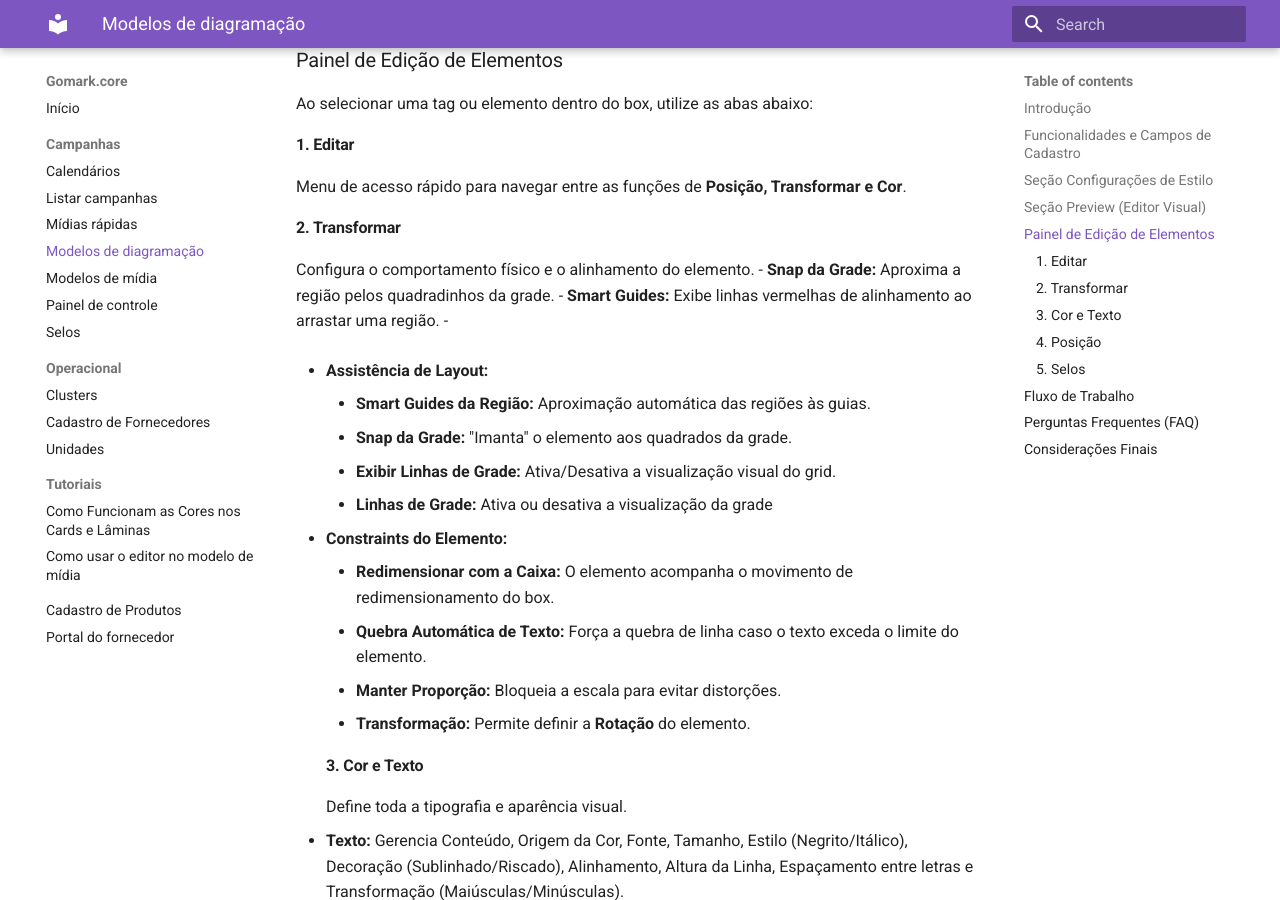
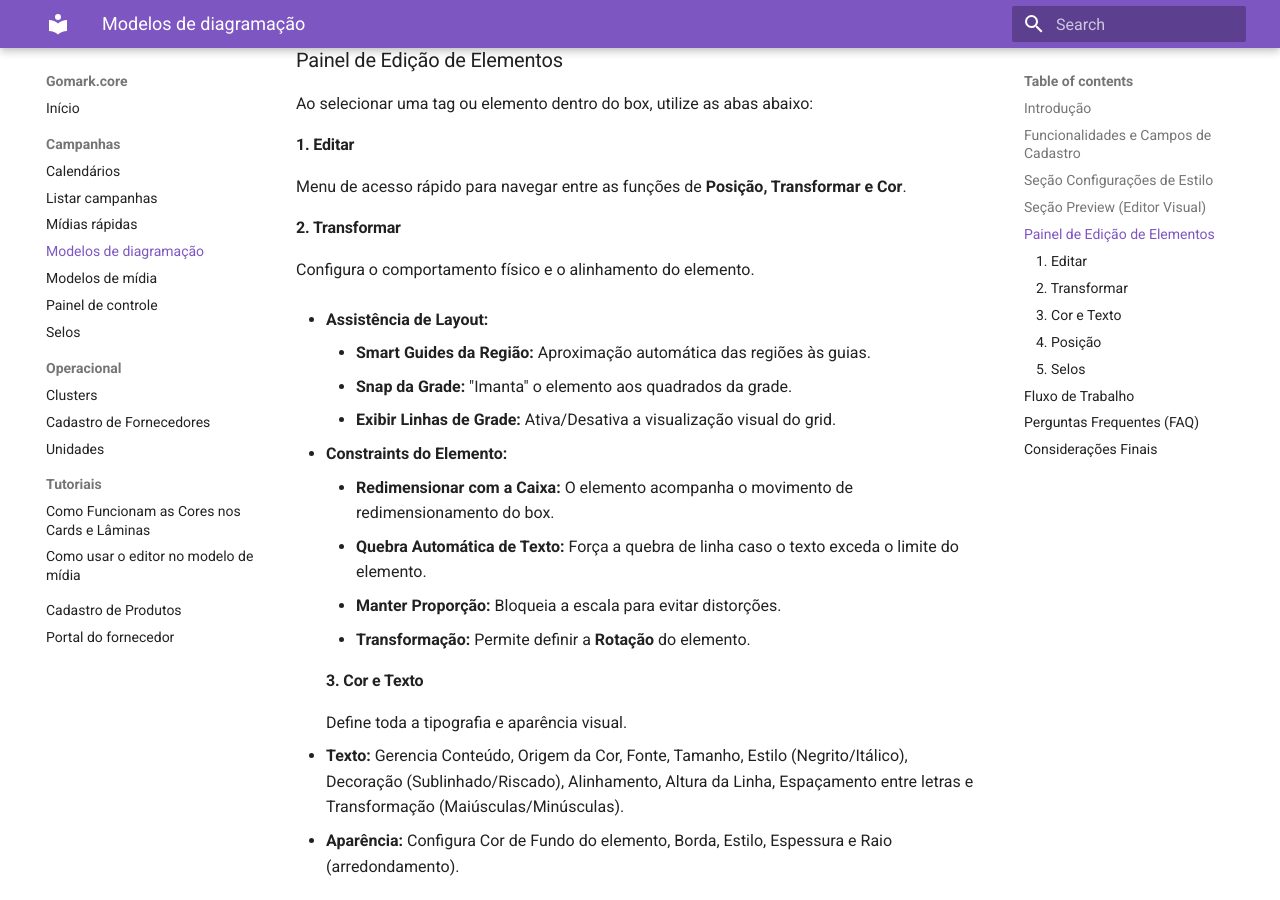
Before and after one commit to suporte552/documentacao, an MkDocs documentation site: the page built from docs/Campanhas/Modelos de diagramação.md, in a window 1280 px wide and 900 px high, scrolled down 1610 px. Built offline with MkDocs 1.6.1 and Material for MkDocs 9.7.7, drawn with Linux system fonts in a browser that asks for light colours.

Commit message:
vault backup: 2026-05-20 09:48:50

```diff
--- a/docs/Campanhas/Modelos de diagramação.md
+++ b/docs/Campanhas/Modelos de diagramação.md
@@ -42,15 +42,11 @@ Ao selecionar uma tag ou elemento dentro do box, utilize as abas abaixo:
 Menu de acesso rápido para navegar entre as funções de **Posição, Transformar e Cor**.
 #### 2. Transformar
 Configura o comportamento físico e o alinhamento do elemento.
-- **Snap da Grade:** Aproxima a região pelos quadradinhos da grade.
-- **Smart Guides:** Exibe linhas vermelhas de alinhamento ao arrastar uma região.
--
 
 - **Assistência de Layout:**
     - **Smart Guides da Região:** Aproximação automática das regiões às guias.
     - **Snap da Grade:** "Imanta" o elemento aos quadrados da grade.
     - **Exibir Linhas de Grade:** Ativa/Desativa a visualização visual do grid.
-    - **Linhas de Grade:** Ativa ou desativa a visualização da grade
 
 - **Constraints do Elemento:**
 
```
